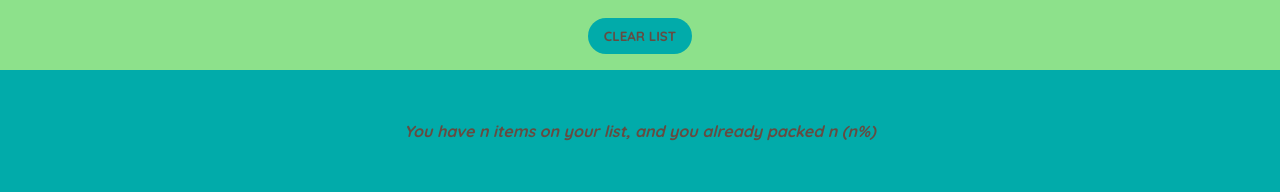
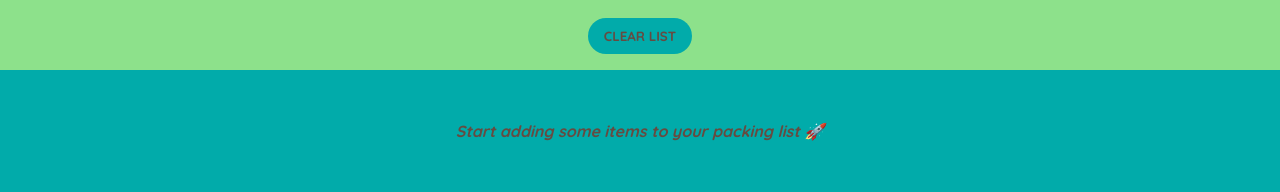
Before and after one commit to sofiacottone/my-travel-list, a React (Create React App) app: page / in a window 1280 px wide. Shown: the part 605-797 px from the top of the page. Built offline with nearby package versions, Linux system fonts and the light colour scheme.

Commit message:
feat: add statistics
- add stats using derived state

```diff
--- a/src/App.js
+++ b/src/App.js
@@ -41,7 +41,7 @@
           onClearList={handleClearList}
         />
       </main>
-      <Stats />
+      <Stats items={items} />
     </div>
   );
 }
--- a/src/components/Stats.js
+++ b/src/components/Stats.js
@@ -1,8 +1,21 @@
-export default function Stats() {
+export default function Stats({ items }) {
+    if (!items.length) return (
+        <footer className="stats">
+            <em>Start adding some items to your packing list 🚀</em>
+        </footer>
+
+    );
+
+    const numItems = items.length;
+    const numPacked = items.filter((item) => item.packed).length;
+    const percentage = Math.round((numPacked / numItems) * 100);
+
     return (
         <footer className="stats">
             <em>
-                You have n items on your list, and you already packed n (n%)
+                {percentage === 100
+                    ? 'You got everything! Ready to go!'
+                    : `You have ${numItems} items on your list, and you already packed ${numPacked} (${percentage}%)`}
             </em>
         </footer>
     );
```
